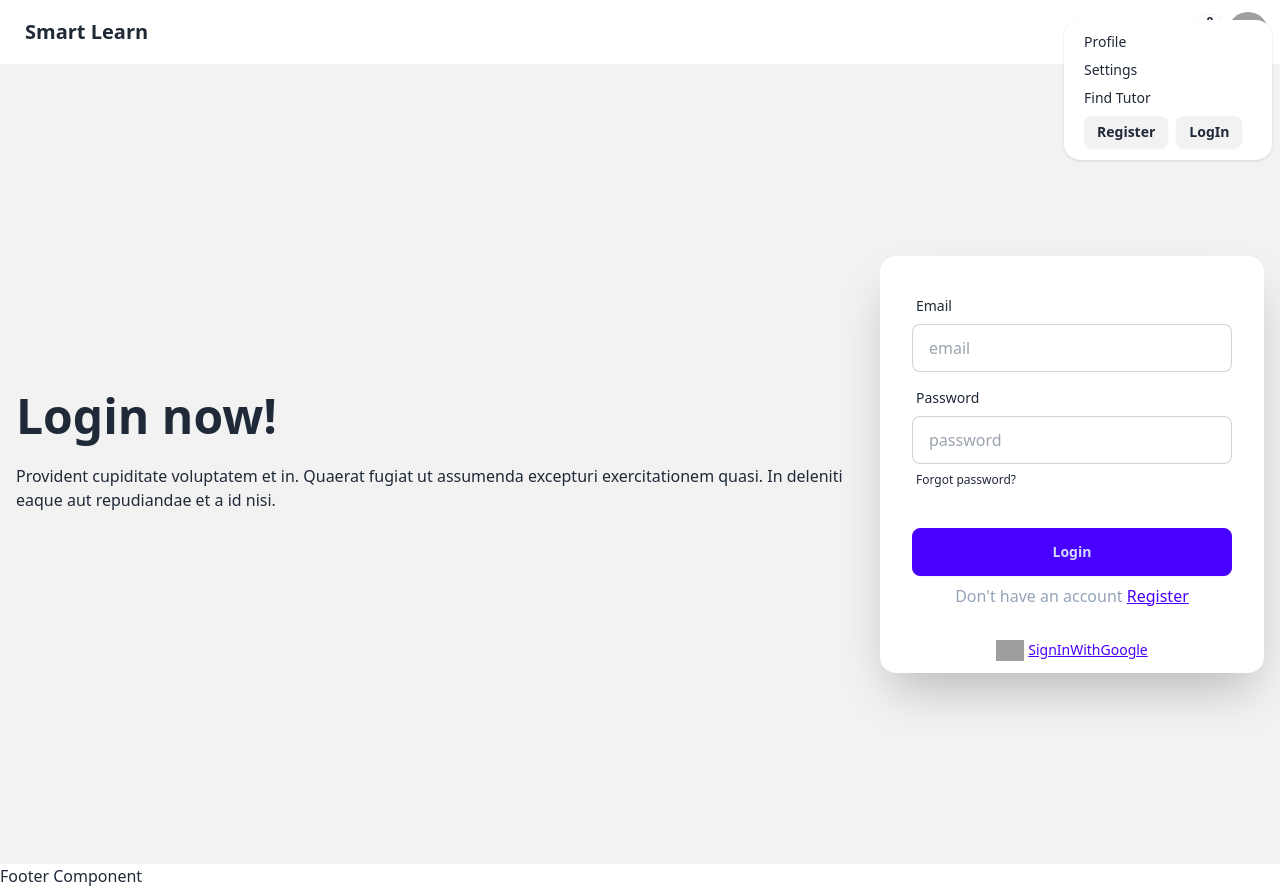
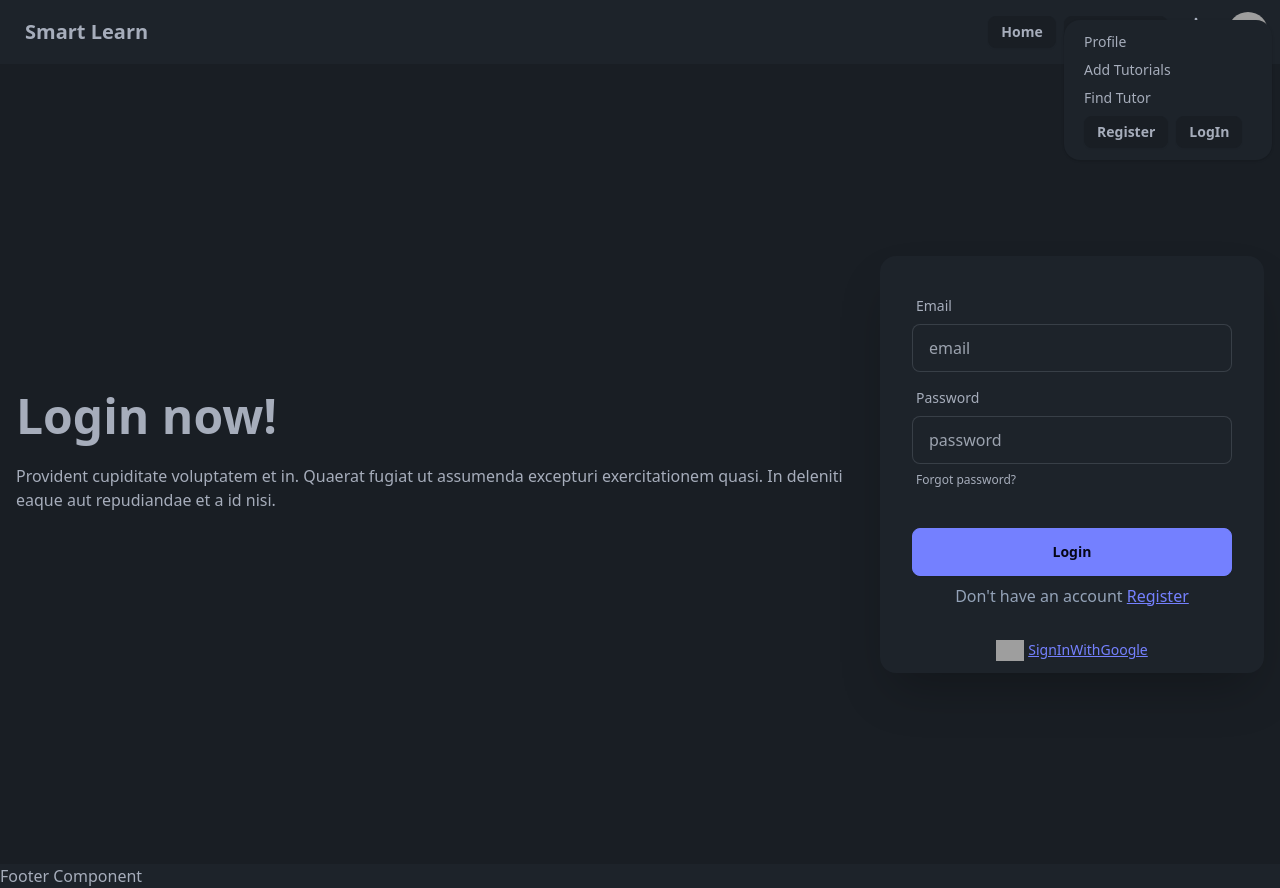
Before and after one commit to ALHriday/smart-learn-online-tutor, a React (Vite) app: page /login in a window 1280 px wide. Both pictures are taken after a click on the button 1248 px from the left and 32 px from the top of the page. Built offline with nearby package versions, Linux system fonts and the light colour scheme; no server answers; grey boxes are pictures that could not be loaded.

Commit message:
Added Light and dark theme

```diff
--- a/index.html
+++ b/index.html
@@ -1,5 +1,5 @@
 <!doctype html>
-<html lang="en">
+<html lang="en" data-theme="dark">
   <head>
     <meta charset="UTF-8" />
     <link rel="" type="" href="" />
--- a/src/App.jsx
+++ b/src/App.jsx
@@ -1,12 +1,12 @@
 
-import { Outlet } from 'react-router-dom'
 import './App.css'
+import Banner from './components/Banner/Banner'
 
 function App() {
 
   return (
     <div className='min-h-screen'>
-      <Outlet></Outlet>
+      <Banner></Banner>
     </div>
   )
 }
--- a/src/components/Home/Home.jsx
+++ b/src/components/Home/Home.jsx
@@ -1,5 +1,5 @@
 
-import App from "../../App";
+import { Outlet } from "react-router-dom";
 import Footer from "./Footer";
 import Navbar from "./Navbar";
 
@@ -7,7 +7,7 @@
     return (
         <div>
             <Navbar></Navbar>
-            <App></App>
+            <Outlet></Outlet>
             <Footer></Footer>
         </div>
     );
--- a/src/components/Home/Navbar.jsx
+++ b/src/components/Home/Navbar.jsx
@@ -19,37 +19,34 @@
                 <Link className="btn btn-ghost text-xl" to='/'>Smart Learn</Link>
             </div>
             <div className="flex-none">
-                <div className="dropdown dropdown-end">
-                    <div tabIndex={0} role="button" className="btn btn-ghost btn-circle">
-                        <div className="indicator">
-                            <svg
-                                xmlns="http://www.w3.org/2000/svg"
-                                className="h-5 w-5"
-                                fill="none"
-                                viewBox="0 0 24 24"
-                                stroke="currentColor">
-                                <path
-                                    strokeLinecap="round"
-                                    strokeLinejoin="round"
-                                    strokeWidth="2"
-                                    d="M3 3h2l.4 2M7 13h10l4-8H5.4M7 13L5.4 5M7 13l-2.293 2.293c-.63.63-.184 1.707.707 1.707H17m0 0a2 2 0 100 4 2 2 0 000-4zm-8 2a2 2 0 11-4 0 2 2 0 014 0z" />
-                            </svg>
-                            <span className="badge badge-sm indicator-item">8</span>
-                        </div>
-                    </div>
-                    <div
-                        tabIndex={0}
-                        className="card card-compact dropdown-content bg-base-100 z-[1] mt-3 w-52 shadow">
-                        {/* <div className="card-body">
-                            <span className="text-lg font-bold">8 Items</span>
-                            <span className="text-info">Subtotal: $999</span>
-                            <div className="card-actions">
-                                <button className="btn btn-primary btn-block">View cart</button>
-                            </div>
-                        </div> */}
-                    </div>
+                <div className="dropdown flex gap-2 dropdown-end">
+                    <Link className="btn btn-sm" to='/'>Home</Link>
+                    <Link className="btn btn-sm" to='/find_tutors'>Find Tutors</Link>
 
+                </div>
+                <div className="dropdown mx-3 mt-1 dropdown-end">
+                    <label className="swap swap-rotate">
+                        {/* this hidden checkbox controls the state */}
+                        <input type="checkbox" className="theme-controller" value="light" />
 
+                        {/* sun icon */}
+                        <svg
+                            className="swap-off h-8 w-8 fill-current"
+                            xmlns="http://www.w3.org/2000/svg"
+                            viewBox="0 0 24 24">
+                            <path
+                                d="M5.64,17l-.71.71a1,1,0,0,0,0,1.41,1,1,0,0,0,1.41,0l.71-.71A1,1,0,0,0,5.64,17ZM5,12a1,1,0,0,0-1-1H3a1,1,0,0,0,0,2H4A1,1,0,0,0,5,12Zm7-7a1,1,0,0,0,1-1V3a1,1,0,0,0-2,0V4A1,1,0,0,0,12,5ZM5.64,7.05a1,1,0,0,0,.7.29,1,1,0,0,0,.71-.29,1,1,0,0,0,0-1.41l-.71-.71A1,1,0,0,0,4.93,6.34Zm12,.29a1,1,0,0,0,.7-.29l.71-.71a1,1,0,1,0-1.41-1.41L17,5.64a1,1,0,0,0,0,1.41A1,1,0,0,0,17.66,7.34ZM21,11H20a1,1,0,0,0,0,2h1a1,1,0,0,0,0-2Zm-9,8a1,1,0,0,0-1,1v1a1,1,0,0,0,2,0V20A1,1,0,0,0,12,19ZM18.36,17A1,1,0,0,0,17,18.36l.71.71a1,1,0,0,0,1.41,0,1,1,0,0,0,0-1.41ZM12,6.5A5.5,5.5,0,1,0,17.5,12,5.51,5.51,0,0,0,12,6.5Zm0,9A3.5,3.5,0,1,1,15.5,12,3.5,3.5,0,0,1,12,15.5Z" />
+                        </svg>
+
+                        {/* moon icon */}
+                        <svg
+                            className="swap-on h-8 w-8  fill-current"
+                            xmlns="http://www.w3.org/2000/svg"
+                            viewBox="0 0 24 24">
+                            <path
+                                d="M21.64,13a1,1,0,0,0-1.05-.14,8.05,8.05,0,0,1-3.37.73A8.15,8.15,0,0,1,9.08,5.49a8.59,8.59,0,0,1,.25-2A1,1,0,0,0,8,2.36,10.14,10.14,0,1,0,22,14.05,1,1,0,0,0,21.64,13Zm-9.5,6.69A8.14,8.14,0,0,1,7.08,5.22v.27A10.15,10.15,0,0,0,17.22,15.63a9.79,9.79,0,0,0,2.1-.22A8.11,8.11,0,0,1,12.14,19.73Z" />
+                        </svg>
+                    </label>
                 </div>
 
                 <div className="dropdown dropdown-end flex gap-2">
@@ -72,7 +69,7 @@
                         tabIndex={0}
                         className="menu menu-sm dropdown-content bg-base-100 rounded-box z-[1] mt-3 w-52 p-2 shadow">
                         <li><a>Profile</a></li>
-                        <li><a>Settings</a></li>
+                        <li><Link to='/add_tutorials'>Add Tutorials</Link></li>
                         <li><Link to='/find_tutor'>Find Tutor</Link></li>
                         <li><div>
                             {user ?
--- a/src/main.jsx
+++ b/src/main.jsx
@@ -10,10 +10,10 @@
 import Home from './components/Home/Home';
 import Login from './Auth/Login';
 import Register from './Auth/Register';
-import Banner from './components/Banner/Banner';
 import FindTutor from './components/FindTutor';
 import PrivateRoute from './Routes/PrivateRoute';
 import ErrorPage from './ErrorPage/ErrorPage';
+import App from './App';
 
 const router = createBrowserRouter([
   {
@@ -23,7 +23,7 @@
     children: [
       {
         path: '/',
-        element: <Banner/>
+        element: <App/>
       },
       {
         path: '/login',
@@ -34,7 +34,7 @@
         element: <Register/>
       },
       {
-        path: '/find_tutor',
+        path: '/find_tutors',
         element: <PrivateRoute><FindTutor/></PrivateRoute>
       }
     ]
--- a/tailwind.config.js
+++ b/tailwind.config.js
@@ -6,6 +6,9 @@
   ],
   theme: {
     extend: {},
+    daisyui: {
+      themes: ["light", "dark", "cupcake"],
+    },
   },
   plugins: [daisyui],
 }
```
